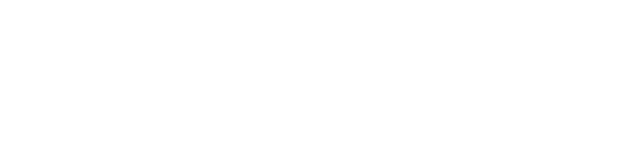
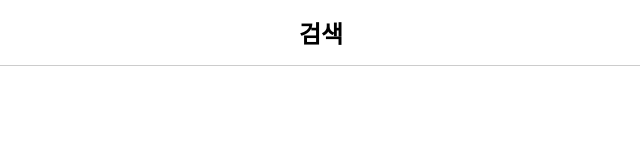
Before and after one commit to JohnLee305/study-Vuejs, a website: page 1-vanilla/index.html in a window 1280 px wide. Shown: the full height of the page, 319-959 px from the left. Drawn offline with Linux system fonts and the light colour scheme.

```diff
--- a/1-vanilla/index.html
+++ b/1-vanilla/index.html
@@ -8,7 +8,11 @@
   <link rel="stylesheet" href="./style.css">
 </head>
 <body>
-
+  <div>
+     <header>
+       <h2 class="container">검색</h2>
+     </header>
+  </div>
   <script type="module" src="./js/app.js"></script>
 </body>
 </html>
```
Also changed, not shown: README.md.
